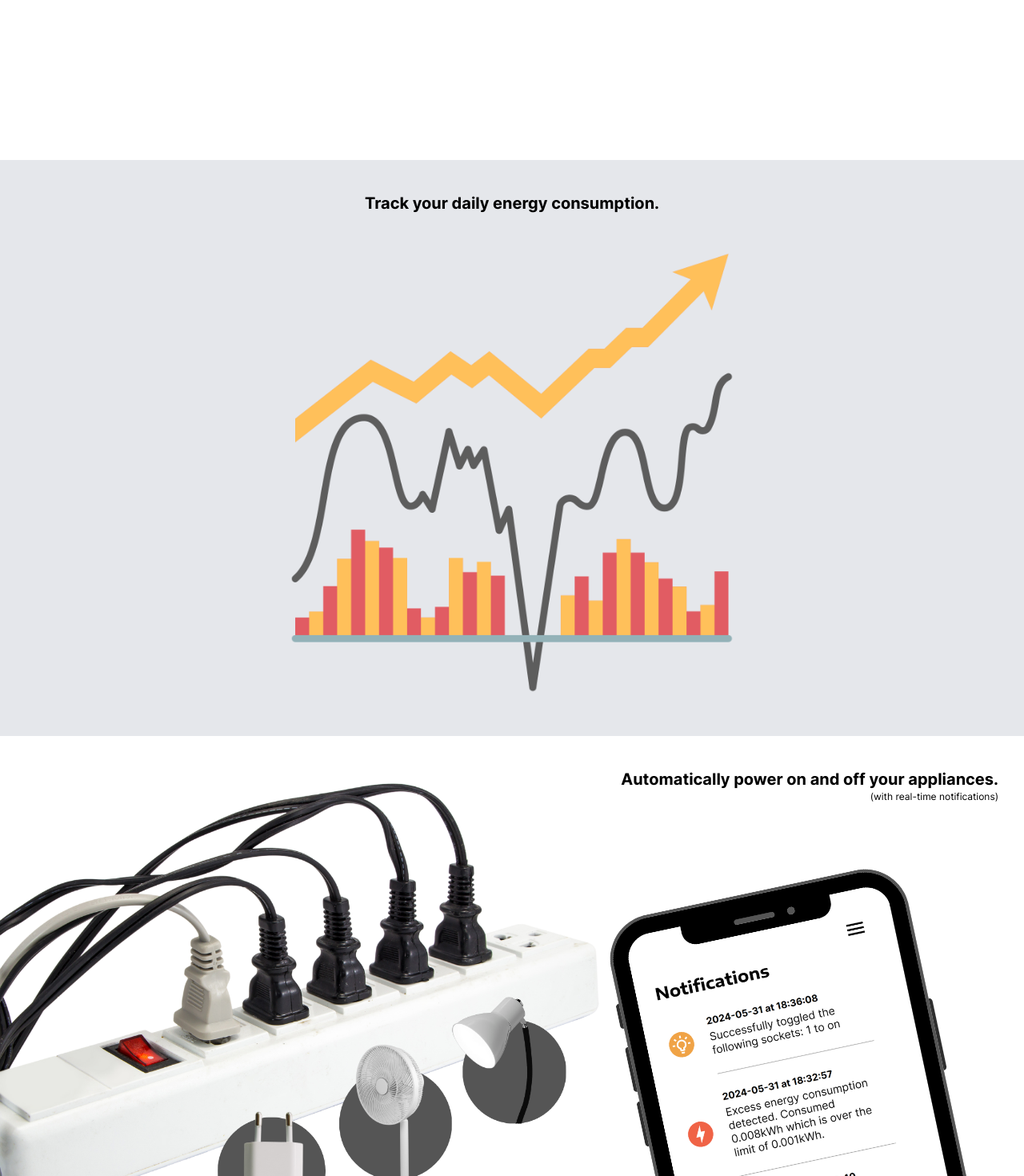
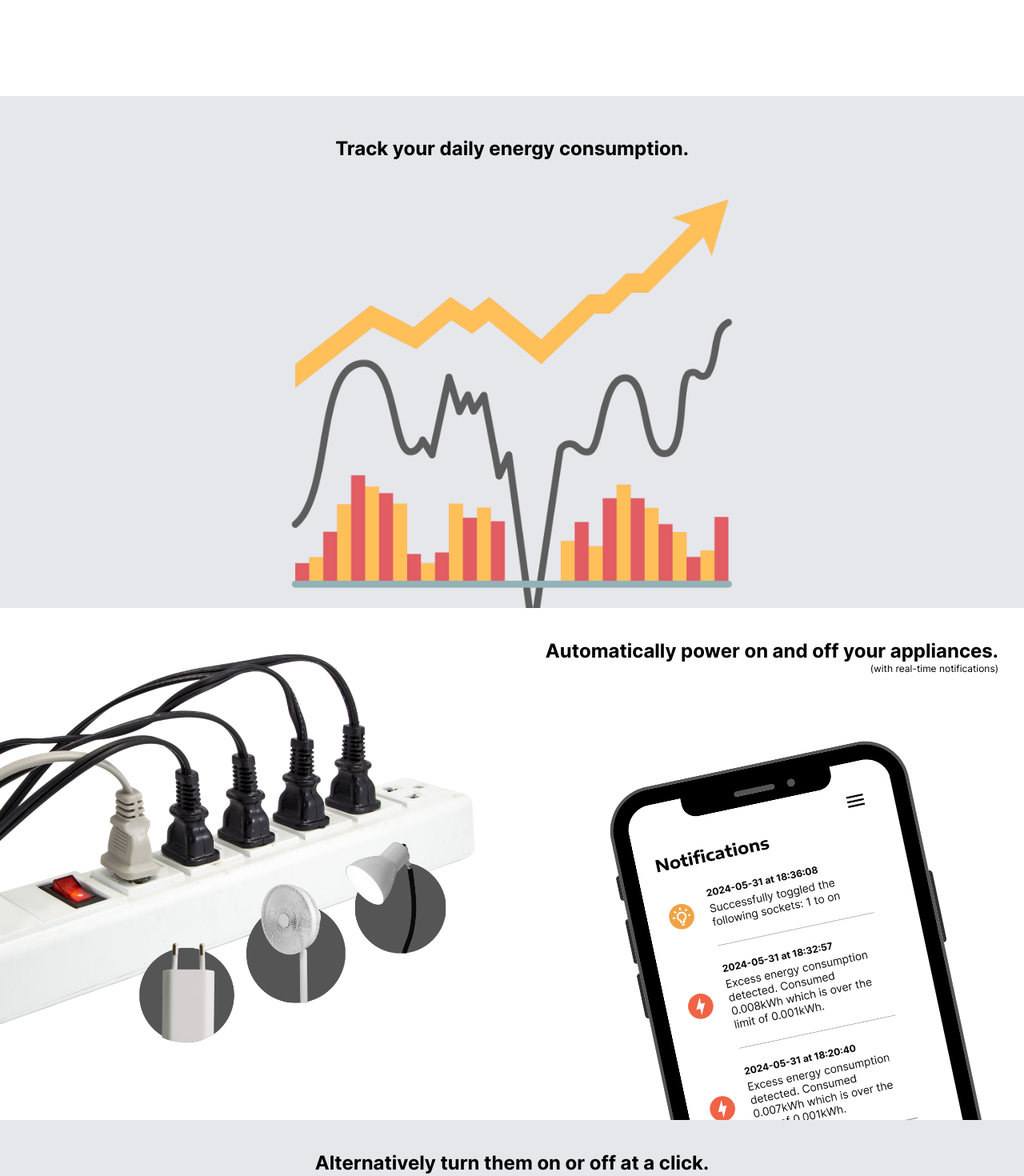
Before and after one commit to Gargoth/SocketSens, a SvelteKit app: page /about in a window 1280 px wide. Shown: the part 600-2070 px from the top of the page at 80% size. Built offline with nearby package versions, Linux system fonts and the light colour scheme; no server answers.

Commit message:
style: adjust 'about' page

```diff
--- a/src/routes/about/+page.svelte
+++ b/src/routes/about/+page.svelte
@@ -9,12 +9,13 @@
 </script>
 
 <div class="main h-[80vh] mt-4 overflow-hidden">
-	<h2 class="text-center text-5xl py-10">SocketSens</h2>
+	<h1 class="text-center text-5xl py-10">SocketSens</h1>
 	<div class="mod w-full mb-2 text-center h-1/2">
 		<p class="px-16 -mb-8">Explore the smart power strip with this three-dimensional visualization.</p>
 		<Model />
 	</div>
 </div>
+
 <div class="main h-[80vh] bg-gray-200 w-screen overflow-hidden">
 	<h2 class="daily text-center text-xl py-10 px-16 mt-16">Track your daily energy consumption.</h2>
 	<div class="chart relative m-auto px-4">
@@ -41,6 +42,7 @@
 	</h2>
 	<img src={dash} alt="Notifications" class="relative m-auto h-full" />
 </div>
+
 <div class="py-10 bg-gray-200">
     <h2 class="text-center mb-4">
         Watch the demo below.
@@ -59,8 +61,8 @@
 
 <style>
 	@media (min-width: 1280px) {
-		.main {
-			height: 90vh;
+		h2 {
+			font-size: x-large;
 		}
 		.mod {
 			height: 80lvh;
@@ -69,8 +71,8 @@
 			width: 50%;
 		}
 		.app1 {
-		height: 75%; /* Equivalent to h-3/4 */
-		margin-left: -9rem; /* Equivalent to -ml-36 */
+		height: 66%; /* Equivalent to h-3/4 */
+		margin-left: -12rem; /* Equivalent to -ml-36 */
 		margin-top: -5rem; /* Equivalent to -mt-20 */
 		}
 
@@ -82,7 +84,7 @@
 		transform: rotate(-12deg); /* Equivalent to -rotate-12 */
 		}
 		.daily {
-			margin-top: 0;
+			margin-top: 12px;
 		}
 
 	}
```
